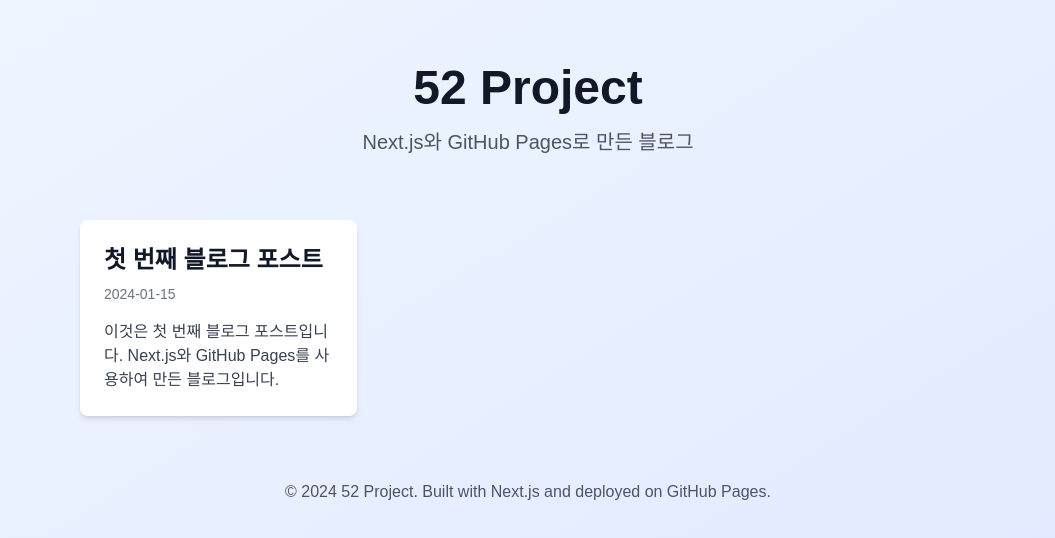
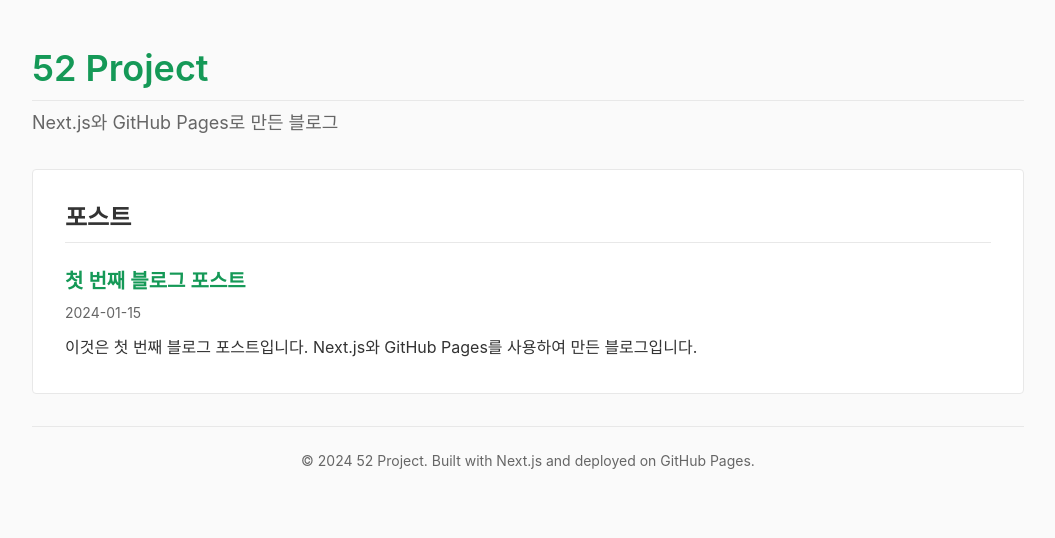
Before and after one commit to genkino/52-project, a Next.js app: page / in a window 1280 px wide. Shown: the top 538 px of the page, without its empty margins (112-1167 px from the left). Built offline with nearby package versions, Linux system fonts and the light colour scheme.

Commit message:
Apply Cayman theme styling

```diff
--- a/app/globals.css
+++ b/app/globals.css
@@ -3,21 +3,54 @@
 @tailwind utilities;
 
 :root {
-  --background: #ffffff;
-  --foreground: #171717;
-}
-
-@media (prefers-color-scheme: dark) {
-  :root {
-    --background: #0a0a0a;
-    --foreground: #ededed;
-  }
+  --cayman-bg: #fafafa;
+  --cayman-text: #333;
+  --cayman-link: #159957;
+  --cayman-link-hover: #0d7a3d;
+  --cayman-border: #e8e8e8;
+  --cayman-header-bg: #159957;
+  --cayman-header-text: #fff;
 }
 
 body {
-  color: var(--foreground);
-  background: var(--background);
-  font-family: Arial, Helvetica, sans-serif;
+  color: var(--cayman-text);
+  background: var(--cayman-bg);
+  font-family: -apple-system, BlinkMacSystemFont, "Segoe UI", Helvetica, Arial, sans-serif, "Apple Color Emoji", "Segoe UI Emoji", "Segoe UI Symbol";
+  line-height: 1.6;
+  font-size: 16px;
+}
+
+a {
+  color: var(--cayman-link);
+  text-decoration: none;
+}
+
+a:hover {
+  color: var(--cayman-link-hover);
+  text-decoration: underline;
+}
+
+h1, h2, h3, h4, h5, h6 {
+  font-weight: 600;
+  line-height: 1.25;
+  margin-top: 0;
+  margin-bottom: 16px;
+}
+
+h1 {
+  font-size: 2em;
+  border-bottom: 1px solid var(--cayman-border);
+  padding-bottom: 0.3em;
+}
+
+h2 {
+  font-size: 1.5em;
+  border-bottom: 1px solid var(--cayman-border);
+  padding-bottom: 0.3em;
+}
+
+h3 {
+  font-size: 1.25em;
 }
 
 @layer utilities {
--- a/app/page.tsx
+++ b/app/page.tsx
@@ -12,42 +12,44 @@ const posts = [
 
 export default function Home() {
   return (
-    <div className="min-h-screen bg-gradient-to-br from-blue-50 to-indigo-100 dark:from-gray-900 dark:to-gray-800">
-      <div className="container mx-auto px-4 py-16">
-        <header className="text-center mb-16">
-          <h1 className="text-5xl font-bold text-gray-900 dark:text-white mb-4">
+    <div className="min-h-screen bg-[#fafafa]">
+      <div className="max-w-64rem mx-auto px-4 py-8 md:py-12">
+        <header className="mb-8">
+          <h1 className="text-4xl font-semibold mb-2 text-[#159957] border-b border-[#e8e8e8] pb-3">
             52 Project
           </h1>
-          <p className="text-xl text-gray-600 dark:text-gray-300">
+          <p className="text-lg text-[#666]">
             Next.js와 GitHub Pages로 만든 블로그
           </p>
         </header>
 
-        <main className="max-w-4xl mx-auto">
-          <div className="grid gap-8 md:grid-cols-2 lg:grid-cols-3">
+        <main className="bg-white rounded border border-[#e8e8e8] p-6 md:p-8">
+          <h2 className="text-2xl font-semibold mb-6 border-b border-[#e8e8e8] pb-2">
+            포스트
+          </h2>
+          <div className="space-y-6">
             {posts.map((post) => (
-              <Link
-                key={post.id}
-                href={`/posts/${post.slug}`}
-                className="block bg-white dark:bg-gray-800 rounded-lg shadow-md hover:shadow-xl transition-shadow duration-300 overflow-hidden group"
-              >
-                <div className="p-6">
-                  <h2 className="text-2xl font-semibold text-gray-900 dark:text-white mb-2 group-hover:text-blue-600 dark:group-hover:text-blue-400 transition-colors">
+              <article key={post.id} className="border-b border-[#e8e8e8] pb-6 last:border-b-0 last:pb-0">
+                <Link
+                  href={`/posts/${post.slug}`}
+                  className="block group"
+                >
+                  <h3 className="text-xl font-semibold mb-2 text-[#159957] group-hover:underline">
                     {post.title}
-                  </h2>
-                  <p className="text-sm text-gray-500 dark:text-gray-400 mb-4">
+                  </h3>
+                  <p className="text-sm text-[#666] mb-3">
                     {post.date}
                   </p>
-                  <p className="text-gray-700 dark:text-gray-300 line-clamp-3">
+                  <p className="text-[#333]">
                     {post.excerpt}
                   </p>
-                </div>
-              </Link>
+                </Link>
+              </article>
             ))}
           </div>
         </main>
 
-        <footer className="mt-16 text-center text-gray-600 dark:text-gray-400">
+        <footer className="mt-8 text-center text-sm text-[#666] border-t border-[#e8e8e8] pt-6">
           <p>© 2024 52 Project. Built with Next.js and deployed on GitHub Pages.</p>
         </footer>
       </div>
--- a/app/posts/[slug]/page.tsx
+++ b/app/posts/[slug]/page.tsx
@@ -34,25 +34,30 @@ export default function PostPage({ params }: { params: { slug: string } }) {
   }
 
   return (
-    <div className="min-h-screen bg-gradient-to-br from-blue-50 to-indigo-100 dark:from-gray-900 dark:to-gray-800">
-      <div className="container mx-auto px-4 py-16">
+    <div className="min-h-screen bg-[#fafafa]">
+      <div className="max-w-64rem mx-auto px-4 py-8 md:py-12">
         <Link
           href="/"
-          className="inline-block mb-8 text-blue-600 dark:text-blue-400 hover:underline"
+          className="inline-block mb-6 text-[#159957] hover:text-[#0d7a3d] hover:underline"
         >
           ← 홈으로 돌아가기
         </Link>
 
-        <article className="max-w-3xl mx-auto bg-white dark:bg-gray-800 rounded-lg shadow-lg p-8">
-          <header className="mb-8">
-            <h1 className="text-4xl font-bold text-gray-900 dark:text-white mb-4">
+        <article className="bg-white rounded border border-[#e8e8e8] p-6 md:p-8">
+          <header className="mb-6 border-b border-[#e8e8e8] pb-4">
+            <h1 className="text-4xl font-semibold mb-2 text-[#159957]">
               {post.title}
             </h1>
-            <p className="text-gray-500 dark:text-gray-400">{post.date}</p>
+            <p className="text-sm text-[#666]">{post.date}</p>
           </header>
 
           <div
-            className="prose prose-lg dark:prose-invert max-w-none"
+            className="prose prose-lg max-w-none text-[#333]"
+            style={{
+              '--tw-prose-headings': '#333',
+              '--tw-prose-links': '#159957',
+              '--tw-prose-bold': '#333',
+            } as React.CSSProperties}
             dangerouslySetInnerHTML={{ __html: post.content }}
           />
         </article>
--- a/tailwind.config.ts
+++ b/tailwind.config.ts
@@ -12,6 +12,9 @@ const config: Config = {
         background: 'var(--background)',
         foreground: 'var(--foreground)',
       },
+      maxWidth: {
+        '64rem': '64rem',
+      },
     },
   },
   plugins: [],
```
